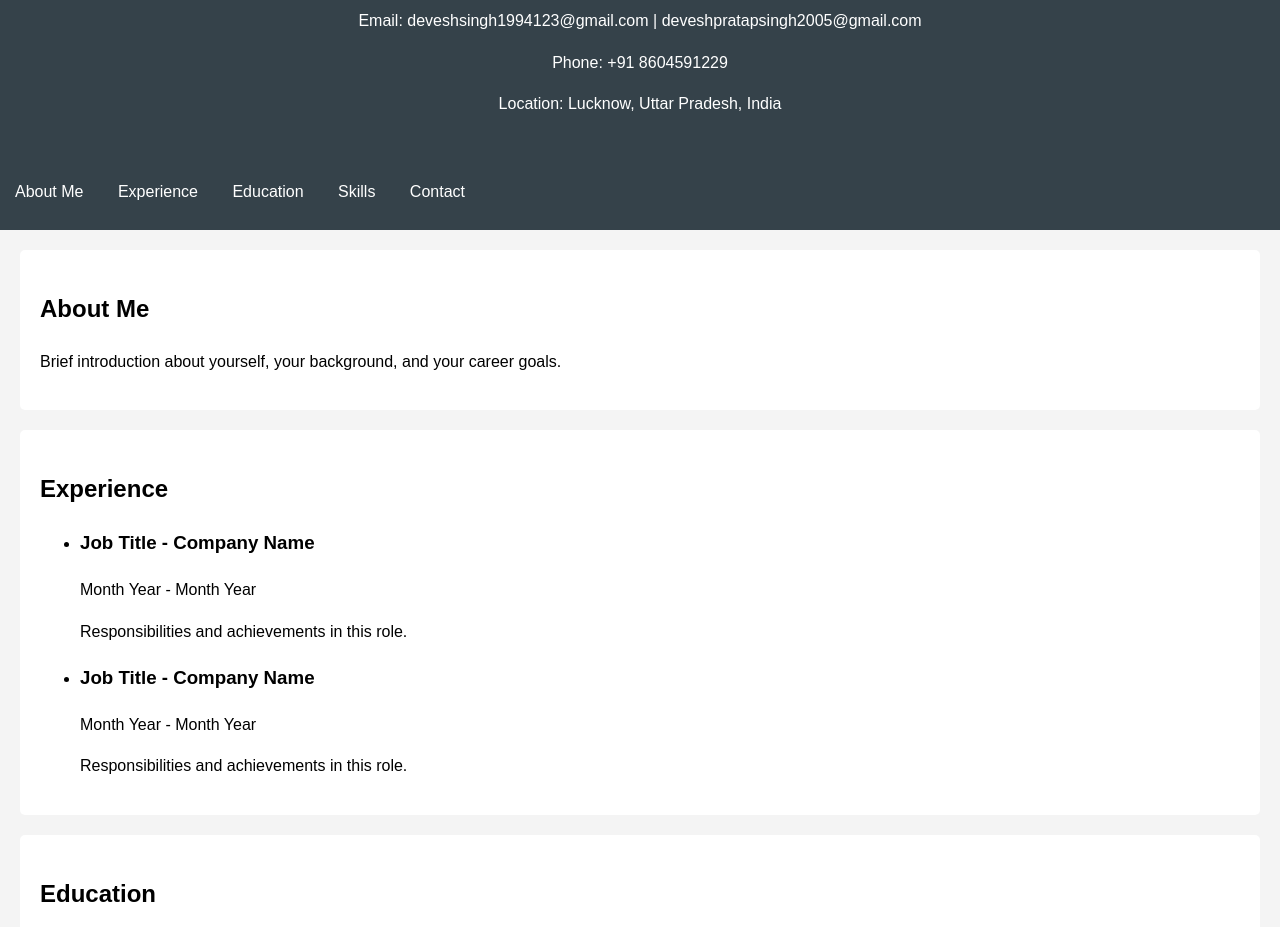
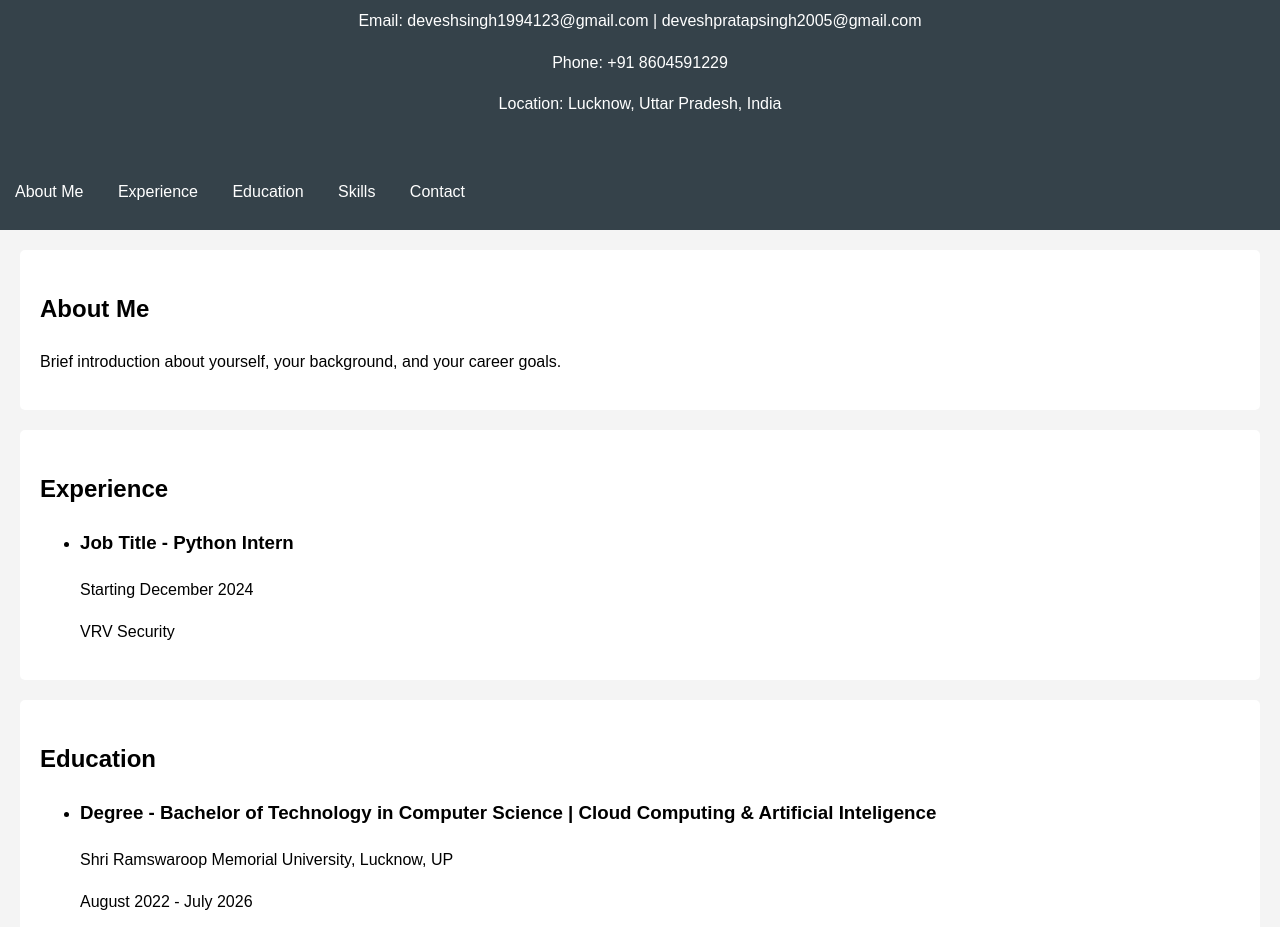
Before and after one commit to deveshgama/Resume, a plain HTML site: page index.html in a window 1280 px wide. Shown: the part 106-1033 px from the top of the page. Drawn offline with Linux system fonts and the light colour scheme.

Commit message:
Add files via upload

```diff
--- a/index.html
+++ b/index.html
@@ -33,14 +33,9 @@
         <h2>Experience</h2>
         <ul>
             <li>
-                <h3>Job Title - Company Name</h3>
-                <p>Month Year - Month Year</p>
-                <p>Responsibilities and achievements in this role.</p>
-            </li>
-            <li>
-                <h3>Job Title - Company Name</h3>
-                <p>Month Year - Month Year</p>
-                <p>Responsibilities and achievements in this role.</p>
+                <h3>Job Title - Python Intern</h3>
+                <p>Starting December 2024  </p>
+                <p>VRV Security</p>
             </li>
         </ul>
     </section>
```
